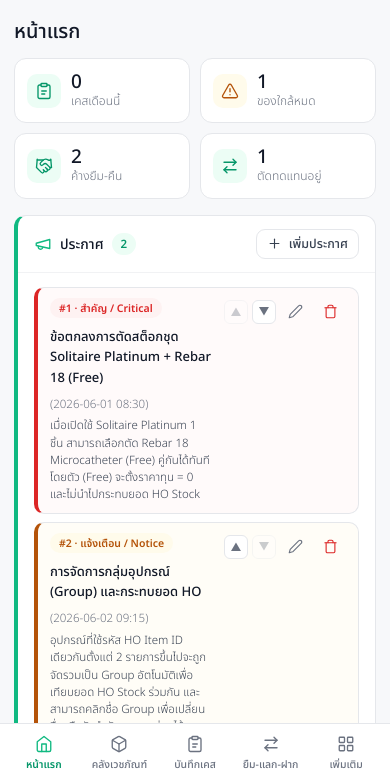
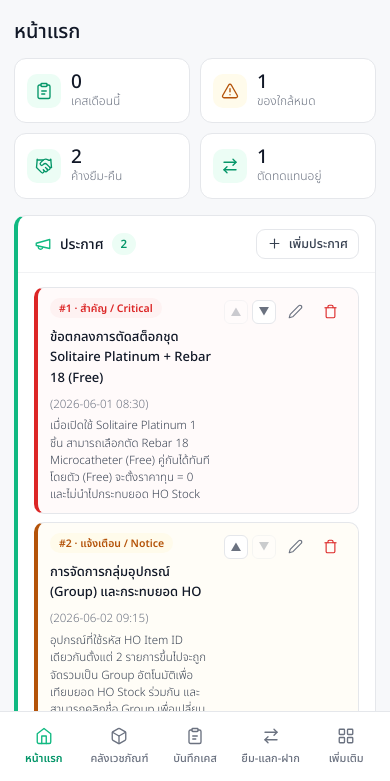
Before and after one commit to Ryukhi/INR-Inventory, a plain HTML site: page index.html in a window 390 px wide. Shown: the part 61-842 px from the top of the page. Drawn offline with Linux system fonts and the light colour scheme; no server answers.

Commit message:
Update styles.css

```diff
--- a/styles.css
+++ b/styles.css
@@ -1231,15 +1231,17 @@ body.col-resizing, body.col-resizing * { cursor: col-resize !important; user-sel
   .top .mbrand b { font-size: 14.5px; font-weight: 700; white-space: nowrap; }
   .top .mbrand b span { color: var(--g); }
   .lang-m { display: inline-flex; }
-  main, .main { padding: 16px 14px calc(92px + env(safe-area-inset-bottom)); }
+  main, .main { padding: 16px 14px calc(108px + env(safe-area-inset-bottom)); }
   .mtitle { display: block !important; }
   .g2, .grid-2, .modal .grid-3, .fg, .form-grid, .device-modal-grid, .kpis-3, .proc-kpi-grid { grid-template-columns: 1fr; }
   .fg .full, .form-grid .col-span-2, .device-modal-grid .col-span-2 { grid-column: 1 / -1; }
   .asset-detail-top { grid-template-columns: 1fr; }
 
-  /* Mobile Bottom Bar */
+  /* Mobile Bottom Bar (+20% height) */
   .bnav {
     display: flex;
+    align-items: center;
+    min-height: 66px;
     position: fixed;
     left: 0;
     right: 0;
@@ -1247,18 +1249,19 @@ body.col-resizing, body.col-resizing * { cursor: col-resize !important; user-sel
     z-index: 500;
     background: #ffffff;
     border-top: 1px solid var(--line);
-    padding: 6px 6px calc(6px + env(safe-area-inset-bottom));
+    padding: 8px 6px calc(10px + env(safe-area-inset-bottom));
   }
   .bnav button {
     flex: 1;
     display: flex;
     flex-direction: column;
     align-items: center;
-    gap: 3px;
-    font-size: 10.5px;
+    justify-content: center;
+    gap: 4px;
+    font-size: 11px;
     font-weight: 500;
     color: var(--mut);
-    padding: 5px 2px;
+    padding: 7px 2px;
     border-radius: 10px;
     min-width: 0;
   }
```
